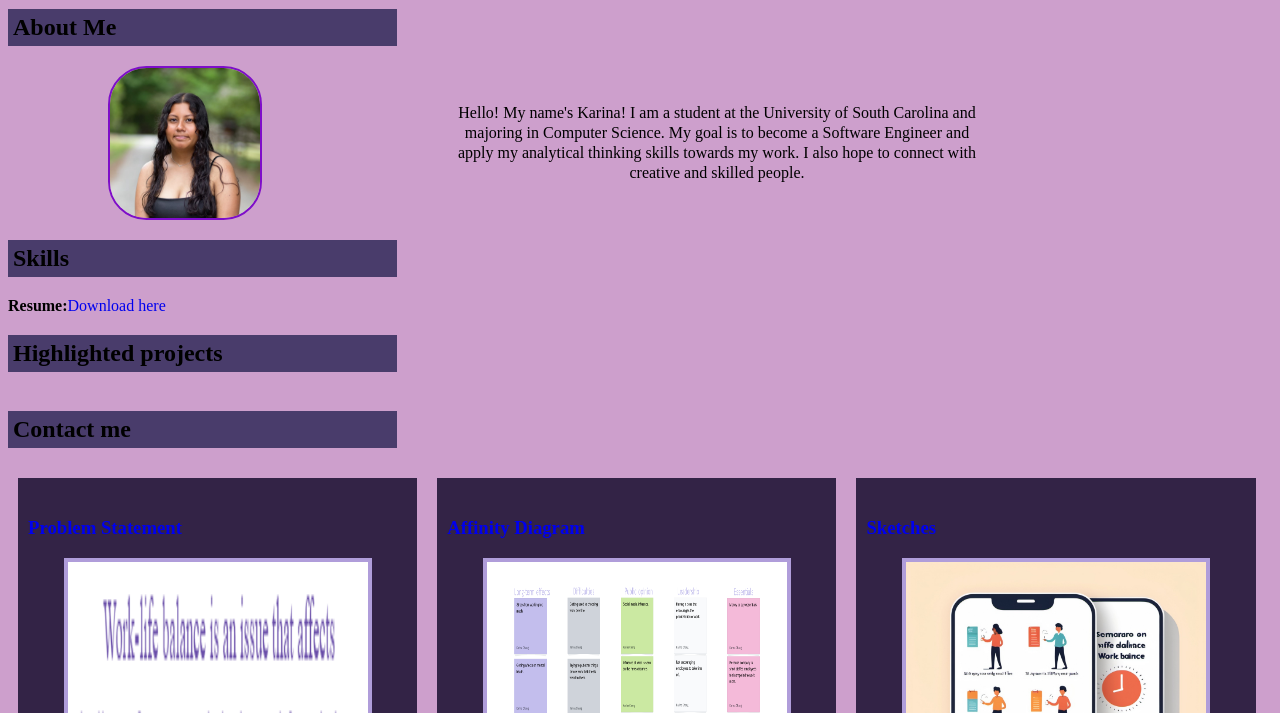
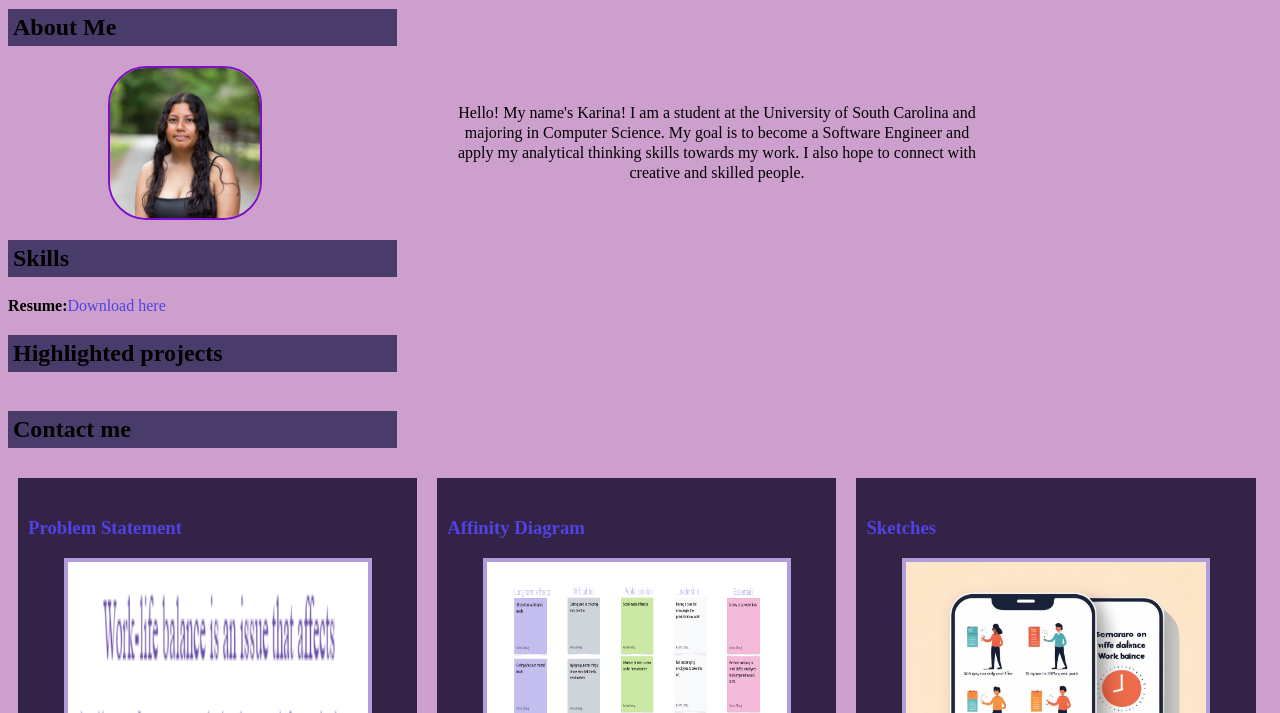
Before and after one commit to KarinaChang12/KarinaChang12.github.io, a plain HTML site: page index.html in a window 1280 px wide. Shown: the part 87-800 px from the top of the page. Drawn offline with Linux system fonts and the light colour scheme.

Commit message:
Update styles.css

```diff
--- a/styles.css
+++ b/styles.css
@@ -41,7 +41,7 @@ border-radius: 25%;
 
 a {
     text-decoration: none;
-    color: 5142e4;
+    color: #5142e4;
     }
 
     .project p {
```
